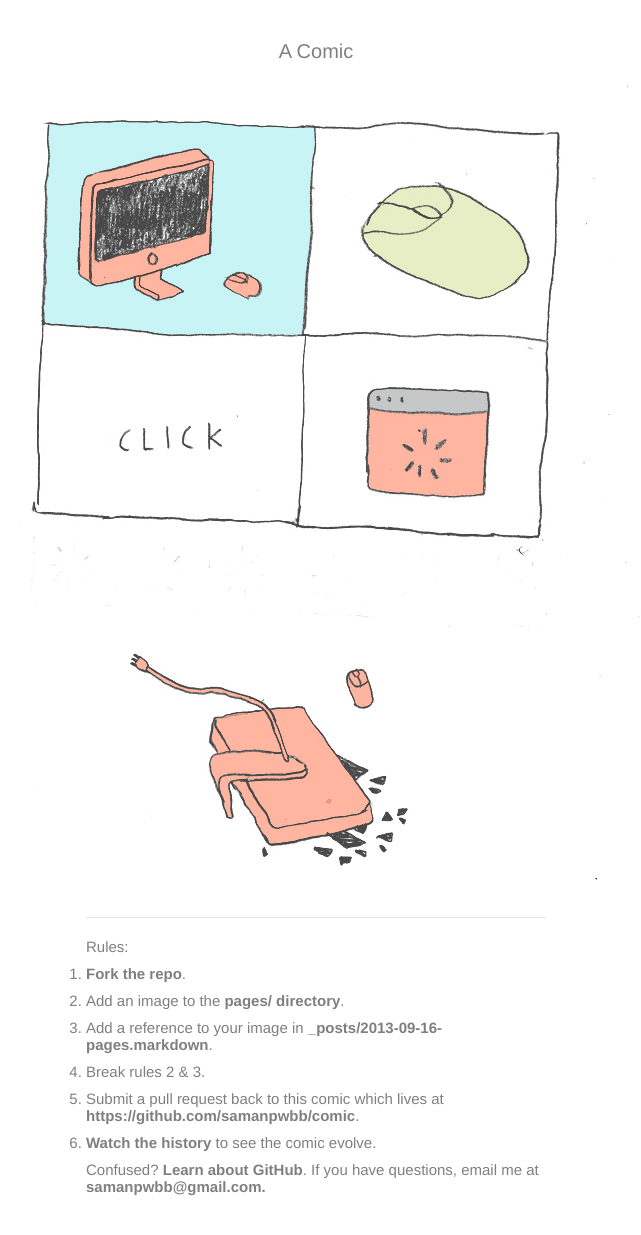
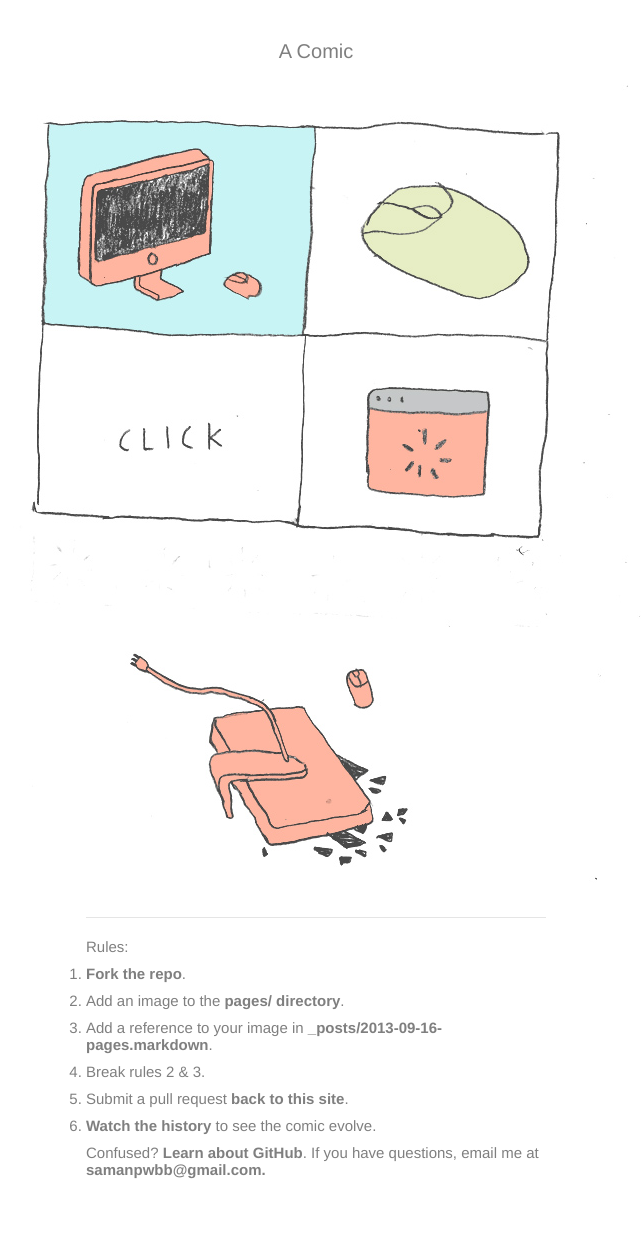
Before and after one commit to samanpwbb/comic, a Jekyll site: the page built from index.html, in a window 1280 px wide. Shown: the whole page, without its empty margins (324-965 px from the left). Built offline with Jekyll 4.4.1, drawn with Linux system fonts in a browser that asks for light colours; Markdown is read by kramdown in place of the engine named in the settings.

Commit message:
better instructions

```diff
--- a/index.html
+++ b/index.html
@@ -18,7 +18,7 @@ title: A Comic
       <li>Add an image to the <a href='https://github.com/samanpwbb/comic/tree/gh-pages/pages'>pages/ directory</a>.</li>
       <li>Add a reference to your image in <a href='https://github.com/samanpwbb/comic/blob/gh-pages/_posts/2013-09-16-comic.markdown'>_posts/2013-09-16-pages.markdown</a>.</li>
       <li>Break rules 2 & 3.</li>
-      <li>Submit a pull request back to this comic which lives at <a href='https://github.com/samanpwbb/comic'>https://github.com/samanpwbb/comic</a>.</li>
+      <li>Submit a pull request <a href='https://github.com/samanpwbb/comic'>back to this site</a>.</li>
       <li><a href='https://github.com/samanpwbb/comic/commits/gh-pages'>Watch the history</a> to see the comic evolve.</li>
     </ol>
     <span>Confused? <a href='https://help.github.com/'>Learn about GitHub</a>. If you have questions, email me at <a href="mailto:samanpwbb@gmail.com">samanpwbb@gmail.com</span>.
```
